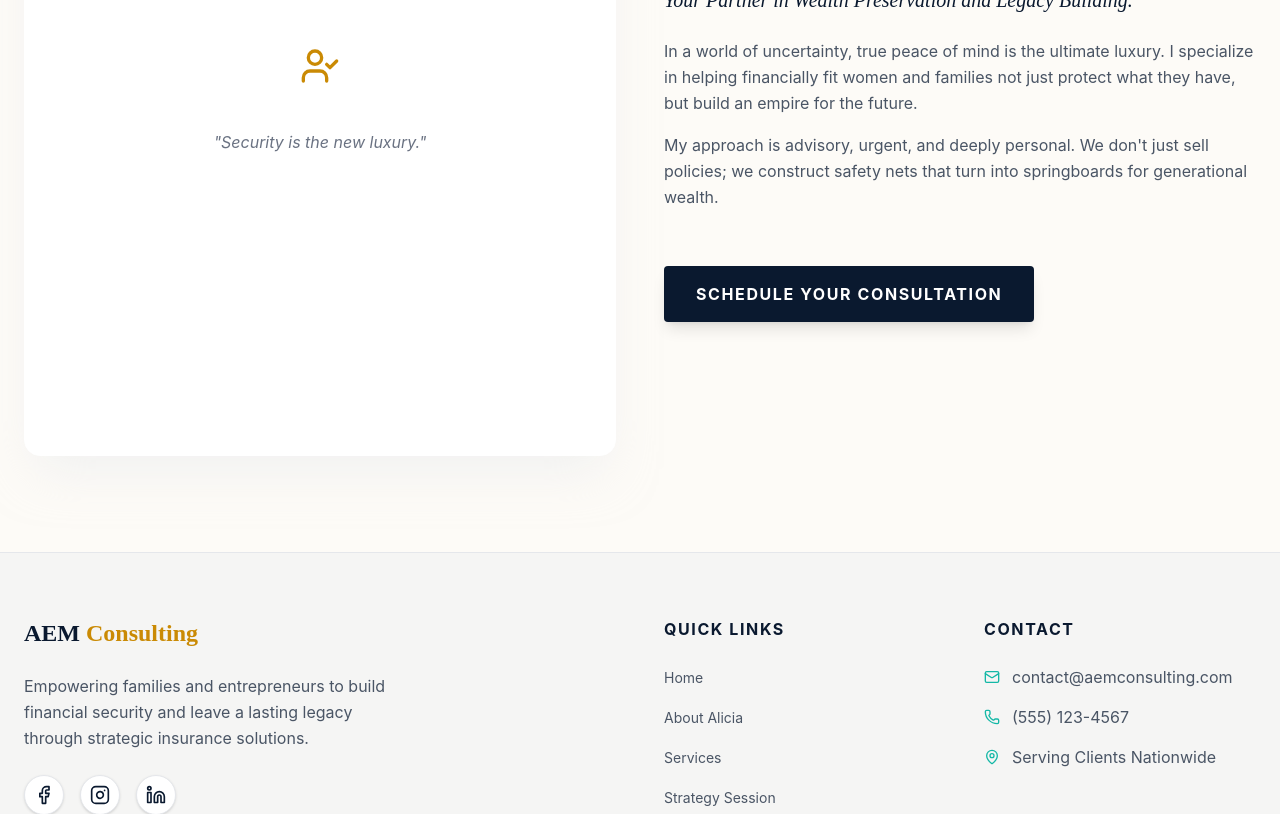
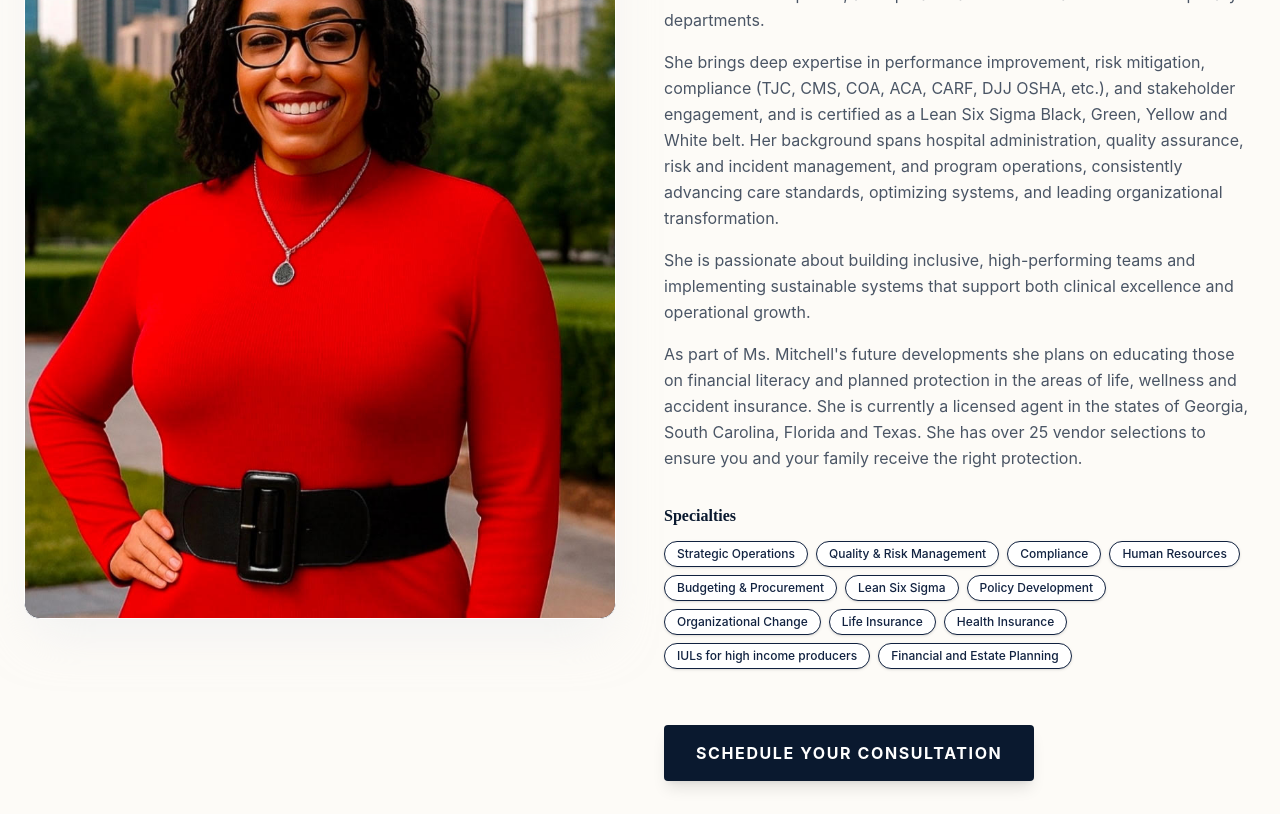
Before and after one commit to jdsimpson-git/aem-consulting, a React (Vite) app: page / in a window 1280 px wide. Shown: the part 3400-4214 px from the top of the page. Built offline with nearby package versions, Linux system fonts and the light colour scheme.

Commit message:
Add profile picture and details for auntie

```diff
--- a/src/components/About.jsx
+++ b/src/components/About.jsx
@@ -1,6 +1,6 @@
 import React from 'react';
 import { motion } from 'framer-motion';
-import { UserCheck } from 'lucide-react';
+import aliciaImage from '../assets/alicia_main.jpg';
 
 const About = () => {
   return (
@@ -13,14 +13,12 @@ const About = () => {
            transition={{ duration: 0.8 }}
            className="relative order-2 md:order-1"
         >
-          <div className="relative z-10 aspect-[4/5] rounded-2xl overflow-hidden shadow-2xl bg-white flex items-center justify-center border border-white shadow-gray-200/50">
-             {/* Placeholder for Alicia's Image */}
-             <div className="text-center p-8">
-                <div className="w-24 h-24 bg-gold-100 rounded-full mx-auto flex items-center justify-center mb-4">
-                  <UserCheck className="w-10 h-10 text-gold-500" />
-                </div>
-                <p className="text-gray-500 italic">"Security is the new luxury."</p>
-             </div>
+          <div className="relative z-10 aspect-[4/5] rounded-2xl overflow-hidden shadow-2xl bg-navy-900 flex items-center justify-center border border-white shadow-gray-200/50">
+             <img
+               src={aliciaImage}
+               alt="Alicia Elizabeth Mitchell"
+               className="w-full h-full object-cover"
+             />
           </div>
           <div className="absolute top-10 -left-10 w-full h-full border border-gold-400/30 rounded-2xl -z-10" />
         </motion.div>
@@ -45,13 +43,35 @@ const About = () => {
             Your Partner in Wealth Preservation and Legacy Building.
           </p>
 
-          <div className="space-y-4 text-gray-600 leading-relaxed">
+          <div className="space-y-4 text-gray-600 leading-relaxed text-sm md:text-base">
             <p>
-              In a world of uncertainty, true peace of mind is the ultimate luxury. I specialize in helping financially fit women and families not just protect what they have, but build an empire for the future.
+              Alicia Elizabeth Mitchell holds over 25 years of progressive executive leadership in psychiatric care, behavioral health, hospital operations, state and federal government, driving strategic planning, regulatory compliance, workforce development, and operational excellence across multidisciplinary departments.
             </p>
             <p>
-              My approach is advisory, urgent, and deeply personal. We don't just sell policies; we construct safety nets that turn into springboards for generational wealth.
+              She brings deep expertise in performance improvement, risk mitigation, compliance (TJC, CMS, COA, ACA, CARF, DJJ OSHA, etc.), and stakeholder engagement, and is certified as a Lean Six Sigma Black, Green, Yellow and White belt. Her background spans hospital administration, quality assurance, risk and incident management, and program operations, consistently advancing care standards, optimizing systems, and leading organizational transformation.
             </p>
+            <p>
+              She is passionate about building inclusive, high-performing teams and implementing sustainable systems that support both clinical excellence and operational growth.
+            </p>
+            <p>
+              As part of Ms. Mitchell's future developments she plans on educating those on financial literacy and planned protection in the areas of life, wellness and accident insurance. She is currently a licensed agent in the states of Georgia, South Carolina, Florida and Texas. She has over 25 vendor selections to ensure you and your family receive the right protection.
+            </p>
+
+            <div className="pt-4">
+              <h3 className="font-serif font-bold text-navy-900 mb-3">Specialties</h3>
+              <div className="flex flex-wrap gap-2">
+                {[
+                  "Strategic Operations", "Quality & Risk Management", "Compliance",
+                  "Human Resources", "Budgeting & Procurement", "Lean Six Sigma",
+                  "Policy Development", "Organizational Change", "Life Insurance",
+                  "Health Insurance", "IULs for high income producers", "Financial and Estate Planning"
+                ].map((item, index) => (
+                  <span key={index} className="bg-white border border-gold-200 text-navy-800 px-3 py-1 rounded-full text-xs font-medium shadow-sm">
+                    {item}
+                  </span>
+                ))}
+              </div>
+            </div>
           </div>
 
           <div className="pt-8">
--- a/src/components/Footer.jsx
+++ b/src/components/Footer.jsx
@@ -42,7 +42,7 @@ const Footer = () => {
               </li>
               <li className="flex items-center gap-3">
                 <Phone size={16} className="text-teal-500" />
-                <span>(555) 123-4567</span>
+                <span>943.226.9691</span>
               </li>
               <li className="flex items-start gap-3">
                 <MapPin size={16} className="text-teal-500 mt-1" />
```
Also changed, not shown: src/assets/alicia_main.jpg (added).
